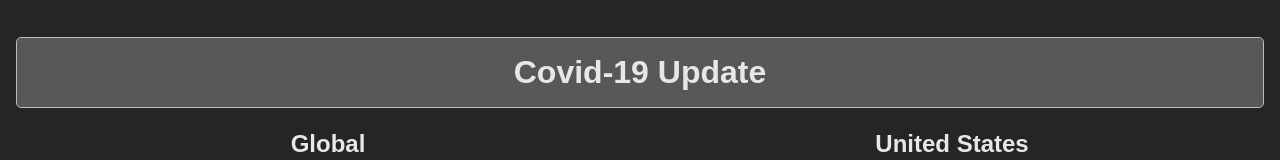
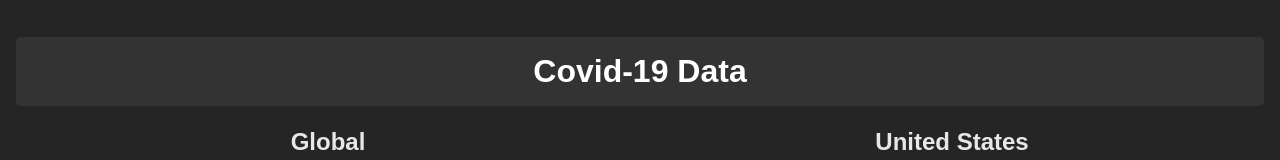
Before and after one commit to CarlaCarrasco/covid-19-data, a React (Create React App) app: page / in a window 1280 px wide. Shown: the top 160 px of the page. Built offline with nearby package versions, Linux system fonts and the light colour scheme; no server answers.

Commit message:
updated H1

```diff
--- a/src/App.css
+++ b/src/App.css
@@ -11,8 +11,8 @@ body {
 }
 
 h1 {
-  background-color: rgb(88, 88, 88);
-  border: 1px solid rgb(187, 187, 187);
+  /* background-color: rgb(88, 88, 88);
+  border: 1px solid rgb(187, 187, 187); */
   padding: 1rem;
   border-radius: 5px;
 }
--- a/src/App.js
+++ b/src/App.js
@@ -146,7 +146,7 @@ async getCountyData(e) {
 render () {
   return(
     <div className="container">
-      <h1>Covid-19 Update</h1>
+      <h1 className="bg-dark-gray white">Covid-19 Data</h1>
       <div className='flex flex-wrap justify-around'>
         <DisplayData area={'Global'} confirmed={this.state.globalConfirmed} active={this.state.active} deaths={this.state.globalDeaths}/>
         <DisplayData area={'United States'} confirmed={this.state.usaConfirmed} active={this.state.active} deaths={this.state.usaDeaths}/>
```
